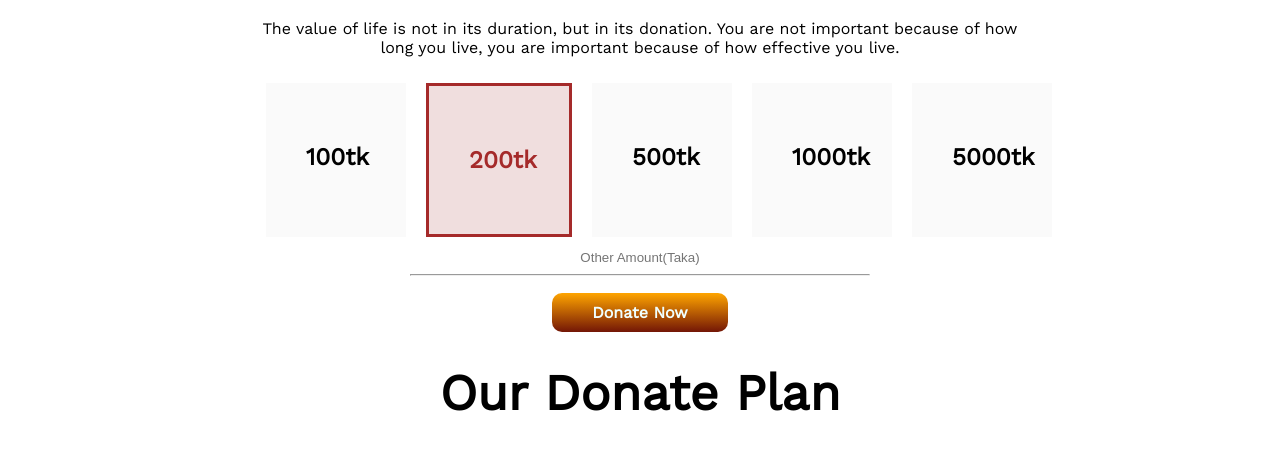
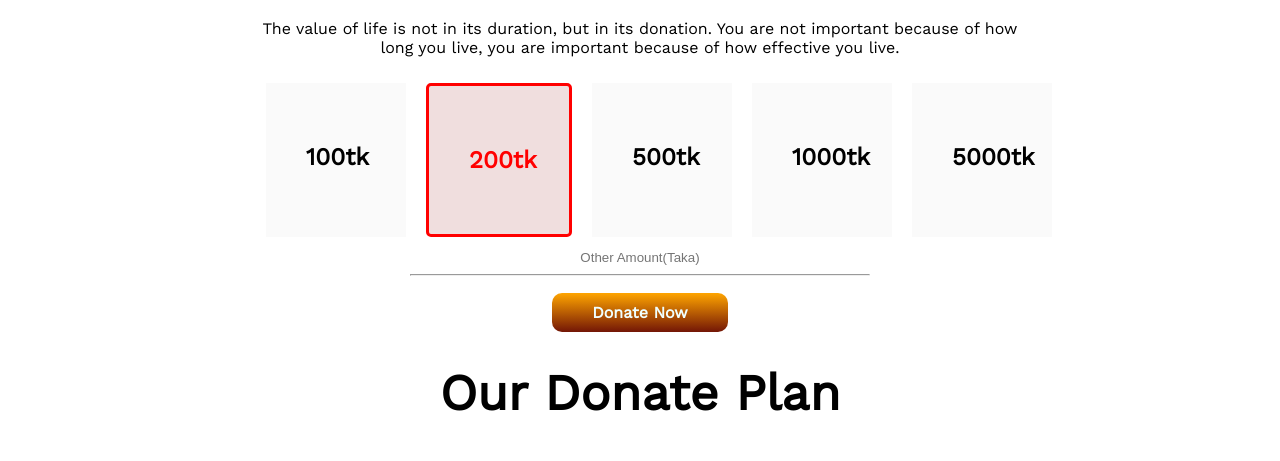
Before and after one commit to staywithabdullah/assignment-donation, a plain HTML site: page index.html in a window 1280 px wide. Shown: the part 596-1057 px from the top of the page. Drawn offline with nearby package versions, Linux system fonts and the light colour scheme; a web font is replaced by a local one.

Commit message:
final update

```diff
--- a/style.css
+++ b/style.css
@@ -77,8 +77,9 @@ body {
 .red-border {
     background-color: rgba(158, 47, 47, 0.158);
     padding: auto;
-    color: brown;
+    color: red;
     border-style: solid;
+    border-radius: 5px;
 }
 
 .hr {
```
